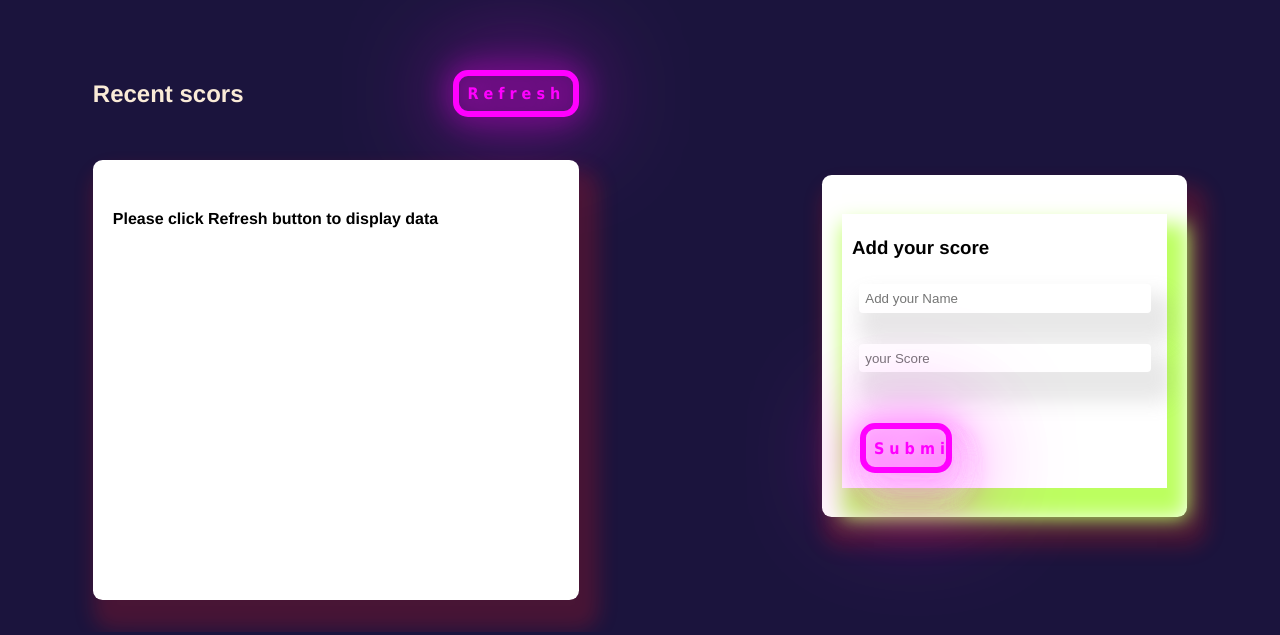
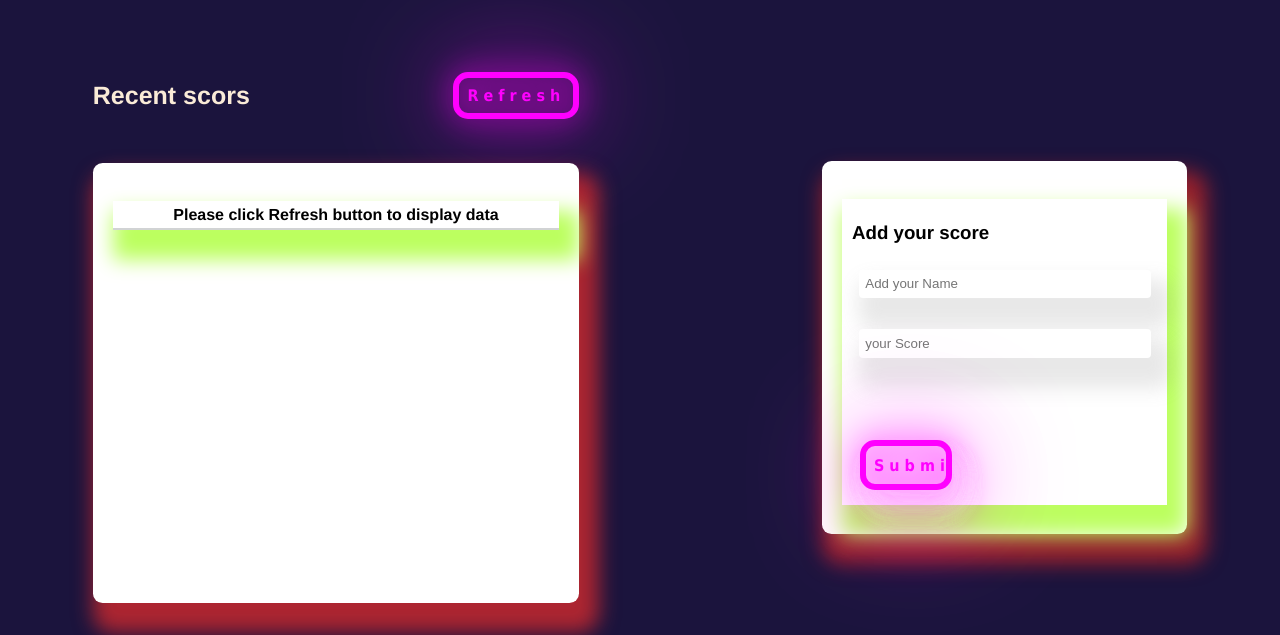
Before and after one commit to Zainab-Alzubair/leaderboard, a website built with webpack: page src/index.html in a window 1280 px wide. Shown: the part 336-971 px from the top of the page. Built offline with nearby package versions, Linux system fonts and the light colour scheme.

Commit message:
Add style and form validation

```diff
--- a/src/index.html
+++ b/src/index.html
@@ -16,11 +16,11 @@
        <div class="left-coulmn">
 
         <div class="head-content">
-            <h2 >Recent scors</h3>
+            <h2 class="span">Recent scors</h2>
             <div class="refresh-btn">Refresh</div>
         </div>
         <div class="table">
-            <h4 class="text">Please click Refresh button to display data</h4>
+            <h4 class="text table-row">Please click Refresh button to display data</h4>
         </div>
        </div>
        <div class="right-coulmn">
@@ -30,7 +30,9 @@
             <form id="form">
                 <input type="text" id="user" name="user" placeholder="Add your Name"><br>
                 <input type="integer" id="score" name="score" placeholder="your Score"><br><br>
+                <div class="error"></div>
                 <input type="submit" value="Submit" class="submit-btn">
+
             </form>
         </div>
 
--- a/src/index.js
+++ b/src/index.js
@@ -7,11 +7,15 @@ const form = document.getElementById('form');
 const userInput = document.getElementById('user');
 const scoreInput = document.getElementById('score');
 const text = document.querySelector('.text');
+const error = document.querySelector('.error');
 
 // submit form
 form.addEventListener('submit', (e) => {
   e.preventDefault();
   postData();
+  if (userInput.value === '' || scoreInput.value === '') {
+    error.innerHTML = 'Please Enter a valid data';
+  }
   userInput.value = '';
   scoreInput.value = '';
 });
--- a/src/style.css
+++ b/src/style.css
@@ -5,9 +5,10 @@
 body {
   margin: 2rem;
   font-family: 'Franklin Gothic Medium', 'Arial Narrow', Arial, sans-serif;
-  background-color: rgb(27,20,61);
+  background-color: rgb(27, 20, 61);
 }
-.header{
+
+.header {
   display: flex;
   align-items: center;
   justify-content: center;
@@ -15,8 +16,20 @@ body {
   margin-bottom: 4rem;
 }
 
-h2{
+.text {
+  display: flex;
+  justify-content: center;
+  align-items: center;
+}
+
+.span {
   color: antiquewhite;
+  font-size: 25px;
+}
+
+.error {
+  color: red;
+  margin: 1rem;
 }
 
 .hide {
@@ -55,15 +68,15 @@ h2{
 .refresh-btn {
   color: #db3eb1;
   border: 6px solid #db3eb1;
-  border-radius:15px;
-  padding: .5rem .5rem;
+  border-radius: 15px;
+  padding: 0.5rem 0.5rem;
   font-size: 16px;
-  font-family: tahoma;
-  letter-spacing:5px;
+  font-family: Tahoma, Verdana, Segoe, sans-serif;
+  letter-spacing: 5px;
   cursor: pointer;
   font-weight: bold;
   filter: drop-shadow(0 0 15px #db3eb1) drop-shadow(0 0 50px #db3eb1) contrast(2) brightness(2);
-  transition: .5s;
+  transition: 0.5s;
 }
 
 .refresh-btn:hover {
@@ -78,15 +91,16 @@ h2{
   padding: 1.8em 1.25em;
   margin-top: 2em;
   width: 100%;
-  box-shadow: 10px 20px 20px 10px rgba(255, 23, 23, 0.2);
+  box-shadow: 10px 20px 20px 10px rgba(228, 45, 45, 0.723);
   border-radius: 0.6em;
   height: 55vh;
-  overflow: scroll;
+  display: flex;
+  flex-direction: column;
 }
 
 .table-row {
   background-color: #fff;
-  box-shadow: 10px 20px 20px 10px rgb(202, 242, 145);
+  box-shadow: 10px 20px 20px 10px rgb(188, 255, 95);
   padding: 0.3em 0.6em;
   margin-top: 0.6em;
   border-bottom: 2px solid #d1d3d4;
@@ -98,7 +112,7 @@ h2{
   padding: 1.8em 1.25em;
   margin-top: 2em;
   width: 30%;
-  box-shadow: 10px 20px 20px 10px rgba(255, 23, 23, 0.2);
+  box-shadow: 10px 20px 20px 10px rgba(200, 38, 38, 0.723);
   border-radius: 0.6em;
 }
 
@@ -126,7 +140,8 @@ form {
 }
 
 input:focus {
-  outline: none;
+  outline: rgb(188, 255, 95);
+  border: rgb(188, 255, 95);
   transform: scale(1.05);
   transition-duration: 0.5s;
 }
@@ -134,20 +149,19 @@ input:focus {
 .submit-btn {
   color: #db3eb1;
   border: 6px solid #db3eb1;
-  border-radius:15px;
-  padding: .5rem .5rem;
+  border-radius: 15px;
+  padding: 0.5rem 0.5rem;
   font-size: 16px;
-  font-family: tahoma;
-  letter-spacing:5px;
+  font-family: Tahoma, Verdana, Segoe, sans-serif;
+  letter-spacing: 5px;
   cursor: pointer;
   font-weight: bold;
   filter: drop-shadow(0 0 15px #db3eb1) drop-shadow(0 0 50px #db3eb1) contrast(2) brightness(2);
-  transition: .5s;
+  transition: 0.5s;
   width: 30%;
   height: 50px;
   margin-bottom: 10px;
   background: none;
-
 }
 
 .submit-btn:hover {
```
Also changed, not shown: dist/index.html, dist/main.js.
